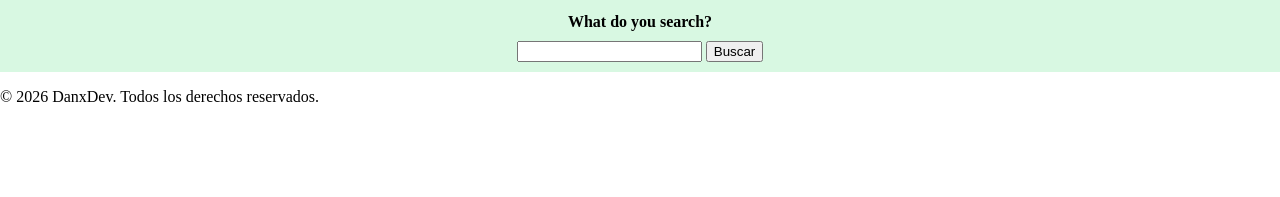
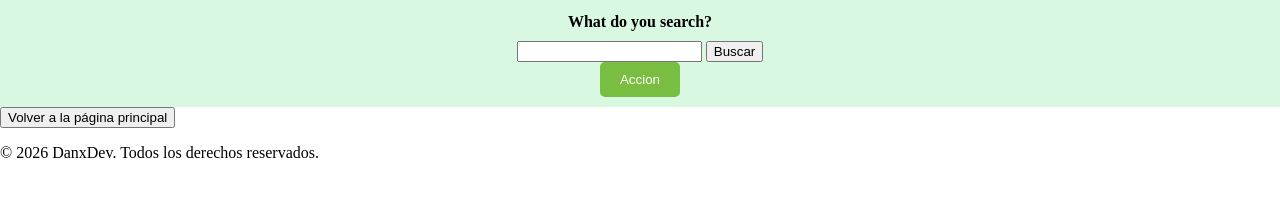
Before and after one commit to daliox77/1st-steps, a plain HTML site: page redessociales.html in a window 1280 px wide. Shown: the part 465-662 px from the top of the page. Drawn offline with Linux system fonts and the light colour scheme.

Commit message:
1er boton interactivo con js

```diff
--- a/redessociales.html
+++ b/redessociales.html
@@ -6,6 +6,7 @@
     <link rel="stylesheet" href="styles.css">
     <meta name="viewport" content="width=device-width, initial-scale=1.0">
     <title>DanxDev</title>
+    <script type="module" src="script.js"></script>
 </head>
     <body>
     <header>
@@ -32,7 +33,16 @@
             <input type="search" id="name" name="search">
             <button type="submit">Buscar</button>
         </form>
+
+          <button id="super_boton">Accion</button>
+
     </header>
+
+    <main>
+
+        <button onclick="window.location.href='index.html'">Volver a la página principal</button>
+
+    </main>
     <footer>
             <p>&copy; 2026 DanxDev. Todos los derechos reservados.</p>
         </footer>
--- /dev/null
+++ b/script.js
@@ -0,0 +1,9 @@
+        const boton = document.querySelector('#super_boton')
+        console.log(boton)
+
+        boton.addEventListener("click", function() {
+           boton.textContent = "¡Gracias por hacer clic!"
+           boton.style.backgroundColor = "green"
+           boton.style.cursor = "not-allowed"
+           boton.disabled = true
+        });
--- a/styles.css
+++ b/styles.css
@@ -105,3 +105,14 @@ h4{
     text-align: center;
     align-items: center;
 }
+#super_boton{
+    display: block;
+    margin-left: auto;
+    margin-right: auto;
+    padding: 10px 20px;
+    background-color: #79be40;
+    color: white;
+    border: none;
+    border-radius: 5px;
+    cursor: pointer;
+}
```
Also changed, not shown: index.html (+2 -0 lines).
